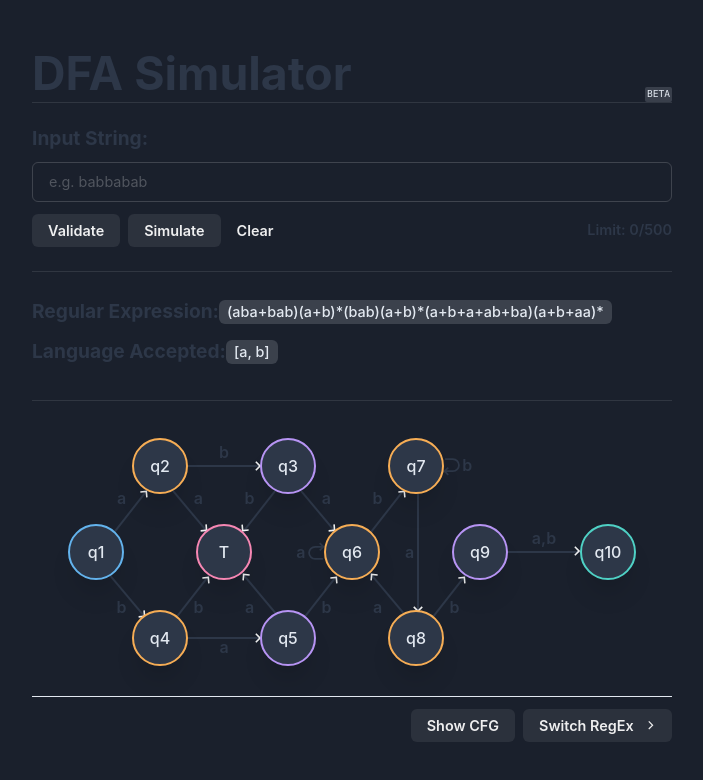
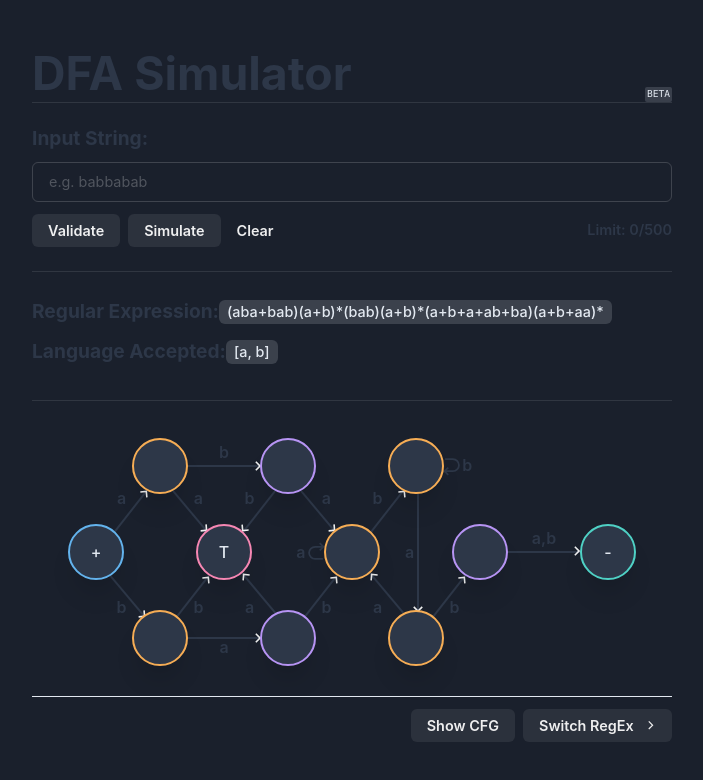
Before and after one commit to Kaezie/AutomataDFA, a Next.js app: page / in a window 1280 px wide. Shown: the top 780 px of the page, without its empty margins (288-991 px from the left). Built offline with nearby package versions, Linux system fonts and the light colour scheme.

Commit message:
changed symbols of circles

```diff
--- a/components/DFA/FirstDFA.js
+++ b/components/DFA/FirstDFA.js
@@ -299,7 +299,7 @@ const FirstDFA = ({ currentNode, simulating }) => {
         animate={currentNode == 1 ? "pulse" : ""}
         whileHover={!simulating && "scale"}
       >
-        q1
+        +
       </Atom>
       <Atom
         variant="q2"
@@ -308,7 +308,7 @@ const FirstDFA = ({ currentNode, simulating }) => {
         animate={currentNode == 2 ? "pulse" : ""}
         whileHover={!simulating && "scale"}
       >
-        q2
+
       </Atom>
       <Atom
         variant="q3"
@@ -317,7 +317,7 @@ const FirstDFA = ({ currentNode, simulating }) => {
         animate={currentNode == 3 ? "pulse" : ""}
         whileHover={!simulating && "scale"}
       >
-        q3
+
       </Atom>
       <Atom
         variant="q4"
@@ -326,7 +326,7 @@ const FirstDFA = ({ currentNode, simulating }) => {
         animate={currentNode == 4 ? "pulse" : ""}
         whileHover={!simulating && "scale"}
       >
-        q4
+
       </Atom>
       <Atom
         variant="q5"
@@ -335,7 +335,7 @@ const FirstDFA = ({ currentNode, simulating }) => {
         animate={currentNode == 5 ? "pulse" : ""}
         whileHover={!simulating && "scale"}
       >
-        q5
+
       </Atom>
       <Atom
         variant="q6"
@@ -344,7 +344,7 @@ const FirstDFA = ({ currentNode, simulating }) => {
         animate={currentNode == 6 ? "pulse" : ""}
         whileHover={!simulating && "scale"}
       >
-        q6
+
       </Atom>
       <Atom
         variant="q7"
@@ -353,7 +353,7 @@ const FirstDFA = ({ currentNode, simulating }) => {
         animate={currentNode == 7 ? "pulse" : ""}
         whileHover={!simulating && "scale"}
       >
-        q7
+
       </Atom>
       <Atom
         variant="q8"
@@ -362,7 +362,7 @@ const FirstDFA = ({ currentNode, simulating }) => {
         animate={currentNode == 8 ? "pulse" : ""}
         whileHover={!simulating && "scale"}
       >
-        q8
+
       </Atom>
       <Atom
         variant="q9"
@@ -371,7 +371,7 @@ const FirstDFA = ({ currentNode, simulating }) => {
         animate={currentNode == 9 ? "pulse" : ""}
         whileHover={!simulating && "scale"}
       >
-        q9
+
       </Atom>
       <Atom
         variant="q10"
@@ -380,7 +380,7 @@ const FirstDFA = ({ currentNode, simulating }) => {
         animate={currentNode == 10 ? "pulse" : ""}
         whileHover={!simulating && "scale"}
       >
-        q10
+       -
       </Atom>
       <Atom
         variant="T"
--- a/components/DFA/SecondDFA.js
+++ b/components/DFA/SecondDFA.js
@@ -214,7 +214,7 @@ const SecondDFA = ({ currentNodeVal, simulatingStatus }) => {
         animate={currentNodeVal == 5 ? "pulse" : ""}
         whileHover={!simulatingStatus && "scale"}
       >
-        q5
+
       </Atom>
       <Atom
         variant="2"
@@ -223,7 +223,7 @@ const SecondDFA = ({ currentNodeVal, simulatingStatus }) => {
         animate={currentNodeVal == 7 ? "pulse" : ""}
         whileHover={!simulatingStatus && "scale"}
       >
-        q7
+
       </Atom>
       <Atom
         variant="3"
@@ -232,7 +232,7 @@ const SecondDFA = ({ currentNodeVal, simulatingStatus }) => {
         animate={currentNodeVal == 6 ? "pulse" : ""}
         whileHover={!simulatingStatus && "scale"}
       >
-        q6
+
       </Atom>
       <Atom
         variant="4"
@@ -241,7 +241,7 @@ const SecondDFA = ({ currentNodeVal, simulatingStatus }) => {
         animate={currentNodeVal == 3 ? "pulse" : ""}
         whileHover={!simulatingStatus && "scale"}
       >
-        q3
+
       </Atom>
       <Atom
         variant="5"
@@ -250,7 +250,7 @@ const SecondDFA = ({ currentNodeVal, simulatingStatus }) => {
         animate={currentNodeVal == 8 ? "pulse" : ""}
         whileHover={!simulatingStatus && "scale"}
       >
-        q8
+        +
       </Atom>
       <Atom
         variant="6"
@@ -259,7 +259,7 @@ const SecondDFA = ({ currentNodeVal, simulatingStatus }) => {
         animate={currentNodeVal == 4 ? "pulse" : ""}
         whileHover={!simulatingStatus && "scale"}
       >
-        q4
+
       </Atom>
       <Atom
         variant="7"
@@ -268,7 +268,7 @@ const SecondDFA = ({ currentNodeVal, simulatingStatus }) => {
         animate={currentNodeVal == 2 ? "pulse" : ""}
         whileHover={!simulatingStatus && "scale"}
       >
-        q2
+
       </Atom>
       <Atom
         variant="8"
@@ -277,7 +277,7 @@ const SecondDFA = ({ currentNodeVal, simulatingStatus }) => {
         animate={currentNodeVal == 1 ? "pulse" : ""}
         whileHover={!simulatingStatus && "scale"}
       >
-        q1
+        1
       </Atom>
     </>
   );
```
